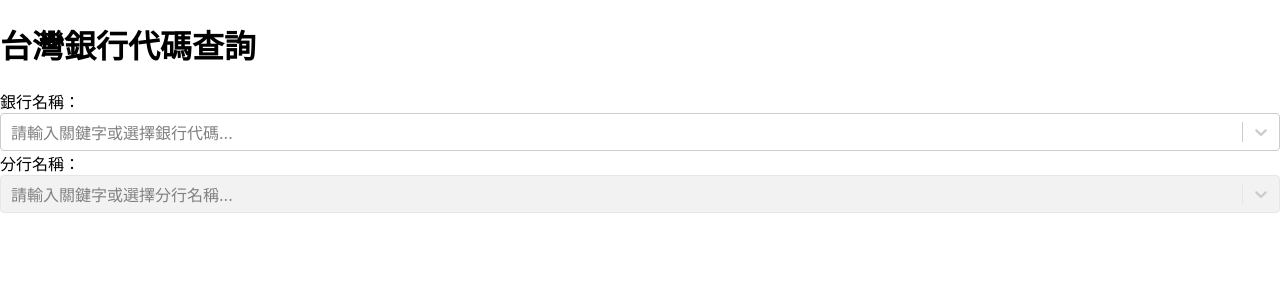
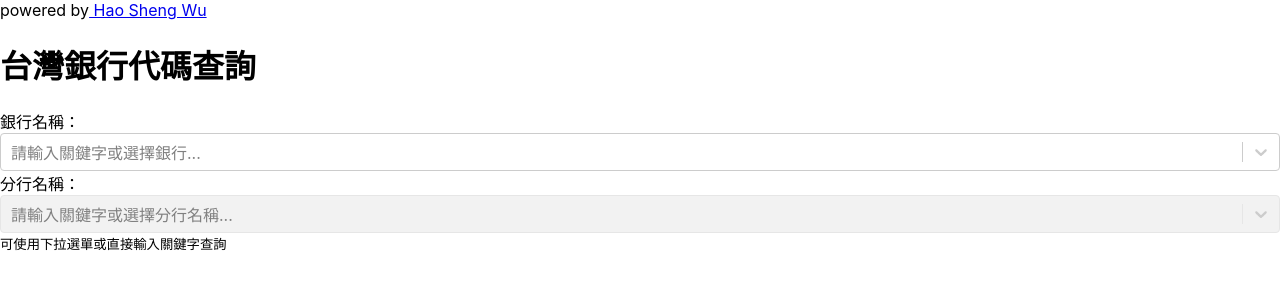
Before and after one commit to b89k57w62/bank-search, a React (Create React App) app in the folder frontend/: page / in a window 1280 px wide. Shown: the top 300 px of the page. Built offline with nearby package versions, Linux system fonts and the light colour scheme; no server answers.

Commit message:
update: button for copy url, copy branch code and back to index

```diff
--- a/frontend/package.json
+++ b/frontend/package.json
@@ -8,6 +8,7 @@
     "@testing-library/user-event": "^13.5.0",
     "react": "^18.3.1",
     "react-dom": "^18.3.1",
+    "react-helmet": "^6.1.0",
     "react-router-dom": "^6.23.1",
     "react-scripts": "5.0.1",
     "react-select": "^5.8.0",
--- a/frontend/src/App.js
+++ b/frontend/src/App.js
@@ -1,16 +1,25 @@
-import React from 'react';
+import React from 'react'
 import { BrowserRouter as Router, Route, Routes } from 'react-router-dom'
 import './App.css'
+import { Helmet } from 'react-helmet'
 import Home from './Home'
 import BranchDetail from './BranchDetail'
 
 export default function App(){
   return (
     <Router>
+
+      <Helmet>
+        <meta name="description" content="台灣銀行代碼查詢（3碼 / 7碼）" />
+        <meta name="keywords" content="銀行代碼查詢,銀行代碼表,銀行,代碼,查詢,銀行代碼一覽表,3碼,7碼" />
+        <title>台灣銀行代碼查詢</title>
+      </Helmet>
+
       <Routes>
         <Route path="/" element={<Home />} />
         <Route path="api/:bankCode/:branchCode/:branchName" element={<BranchDetail />} />
       </Routes>
+
     </Router>
   )
 }
--- a/frontend/src/BranchDetail.js
+++ b/frontend/src/BranchDetail.js
@@ -2,7 +2,7 @@ import React, { useEffect, useState } from 'react'
 import { useParams, useNavigate } from 'react-router-dom'
 import axios from 'axios'
 import Select from 'react-select'
-
+import { copyUrl, copyBranchCode } from './tools'
 
 export default function BranchDetail() {
     const navigate = useNavigate()
@@ -13,10 +13,11 @@ export default function BranchDetail() {
     const [branches, setBranches] = useState([])
     const [selectedBank, setSelectedBank] = useState(null)
     const [selectedBranch, setSelectedBranch] = useState(null)
+    const API = `http://127.0.0.1:8000/api/${ bankCode }/${ branchCode }/${ branchName }/`
 
     useEffect(() => {
             const fetchBranchDetail = async () => {
-                const response = await axios.get(`http://127.0.0.1:8000/api/${ bankCode }/${ branchCode }/${ branchName }/`)
+                const response = await axios.get(API)
                 setBranchDetail(response.data.branch)
                 setAllBranches(response.data.branches || [])
                 setAllBanks(response.data.banks || [])
@@ -43,7 +44,7 @@ export default function BranchDetail() {
     const handleBranchChange = (selectedOption) => {
         setSelectedBranch(selectedOption)
         const fetchBranchDetail = async () => {
-            const response = await axios.get(`http://127.0.0.1:8000/api/${ bankCode }/${ branchCode }/${ branchName }/`)
+            const response = await axios.get(API)
             setBranchDetail(response.data.branch)
             navigate(`/api/${selectedBank.value}/${selectedOption.value}/${selectedOption.label}`)
         }
@@ -55,14 +56,18 @@ export default function BranchDetail() {
     return (
 
         <div>
-                <h1>銀行和分行查詢</h1>
+            <span>
+                powered by
+                <a href="https://github.com/b89k57w62"> Hao Sheng Wu</a>
+            </span>
+            <h1>台灣銀行代碼查詢</h1>
             <div>
                 <label>選擇銀行</label>
                 <Select
                     options={allBanks.map(bank => ({ value: bank.code, label: `${bank.code} ${bank.name}` }))}
                     value={selectedBank}
                     onChange={handleBankChange}
-                        placeholder="選擇銀行..."
+                    placeholder="請輸入關鍵字或選擇銀行..."
                 />
             </div>
             <div>
@@ -71,22 +76,23 @@ export default function BranchDetail() {
                     options={branches.map(branch => ({ value: branch.code, label: branch.name }))}
                     value={selectedBranch}
                     onChange={handleBranchChange}
-                        placeholder="選擇分行..."
+                    placeholder="請輸入關鍵字或選擇分行名稱..."
                     isDisabled={!selectedBank}
                 />
             </div>
-
-                {branchDetail && (
+            <small>可使用下拉選單或直接輸入關鍵字查詢</small>
             <div>
                 <h2>{branchDetail.name}</h2>
                 <p>分行代碼: {branchDetail.code}</p>
                 <p>地址: {branchDetail.address}</p>
                 <p>電話: {branchDetail.phone}</p>
             </div>
-                )}
+            <div>
+                <button onClick={() => copyBranchCode(branchDetail.code)}>複製分行代碼</button>
+                <button onClick={() => navigate("/")}>重新查詢</button>
+                <button onClick={ copyUrl }>複製此頁面連結</button>
+                <button onClick={() => window.location.href="https://data.gov.tw/dataset/6041"}>資料來源：政府資料開放平台</button>
             </div>
-
-
-
+        </div>
     )
 }
--- a/frontend/src/Home.js
+++ b/frontend/src/Home.js
@@ -5,7 +5,7 @@ import Select from 'react-select'
 import useBanks from './useBanks'
 
 
-export default function Home(onHome) {
+export default function Home() {
     const banks = useBanks()
     const [branches, setBranches] = useState([])
     const [selectedBank, setSelectedBank] = useState(null)
@@ -34,7 +34,7 @@ export default function Home(onHome) {
     const handleBranchChange = (selectedOption) => {
       setSelectedBranch(selectedOption)
       if(selectedOption){
-        const selectedBranchName = branches.find(branch => branch.value == selectedOption.value).label
+        const selectedBranchName = branches.find(branch => branch.value === selectedOption.value).label
         const path = `api/${selectedBank.value}/${selectedOption.value}/${selectedBranchName}`
         navigate(path)
       }
@@ -42,6 +42,10 @@ export default function Home(onHome) {
 
     return (
       <div>
+         <span>
+            powered by
+            <a href="https://github.com/b89k57w62"> Hao Sheng Wu</a>
+        </span>
         <h1>台灣銀行代碼查詢</h1>
         <div>
             <label>銀行名稱：</label>
@@ -49,7 +53,7 @@ export default function Home(onHome) {
                 options={ banks }
                 value={ selectedBank }
                 onChange={ handleBankChange }
-                placeholder="請輸入關鍵字或選擇銀行代碼..."
+                placeholder="請輸入關鍵字或選擇銀行..."
             />
         </div>
         <div>
@@ -62,6 +66,7 @@ export default function Home(onHome) {
                 placeholder="請輸入關鍵字或選擇分行名稱..."
             />
         </div>
+        <small>可使用下拉選單或直接輸入關鍵字查詢</small>
       </div>
     )
   }
--- /dev/null
+++ b/frontend/src/tools.js
@@ -0,0 +1,14 @@
+import { useNavigate } from 'react-router-dom'
+
+export const copyBranchCode = (branchCode) => {
+    navigator.clipboard.writeText(branchCode).then(() =>{
+        alert("分行代碼已複製")
+    })
+}
+
+export const copyUrl = () => {
+    const url = window.location.href
+    navigator.clipboard.writeText(url).then(() => {
+        alert("已複製連結")
+    })
+}
```
Also changed, not shown: 1 other file (tests, documents, lock files or other folders). Lines whose indentation alone changed are shown as unchanged.
